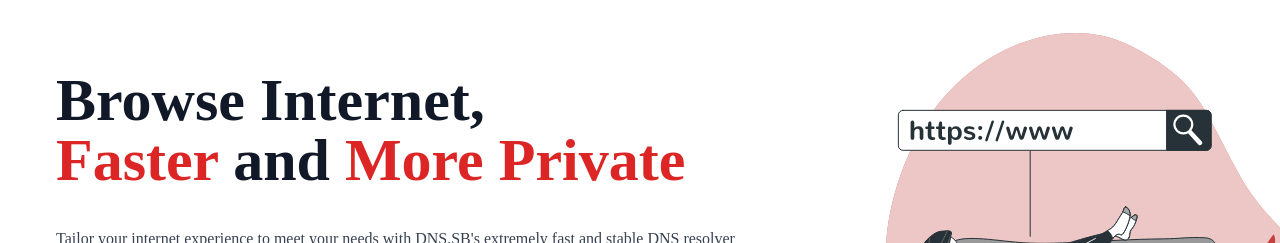
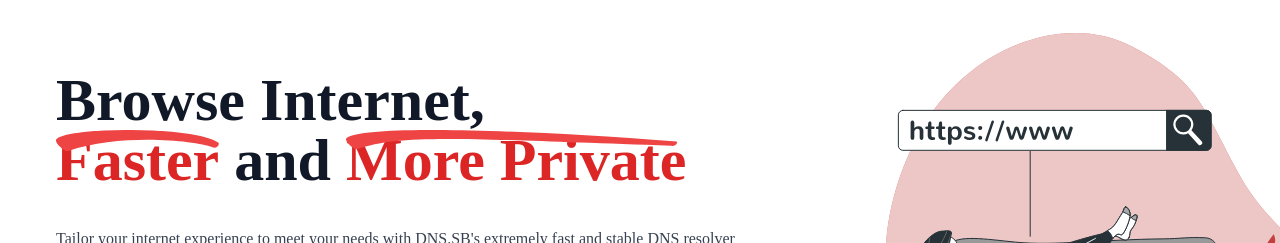
Before and after one commit to dns-sb/dns.sb, a Next.js app: page / in a window 1280 px wide. Shown: the part 124-367 px from the top of the page. Built offline with nearby package versions, Linux system fonts and the light colour scheme; no server answers.

Commit message:
add underline and a tag hover style

```diff
--- a/src/components/page-home/features.tsx
+++ b/src/components/page-home/features.tsx
@@ -89,7 +89,7 @@ function MassiveNetwork() {
             Since nearly everything you do on the Internet starts with a DNS request. A fast, performant DNS can accelerate almost everything you do online.
           </p>
           <p className="my-8 text-gray-600 dark:text-gray-300">
-            Built on top of <a href="https://xtom.com" className="text-red-600 hover:underline hover:underline-offset-3" target="_blank" rel="noopenner noreferrer">xTom</a>’s massive global anycast network, DNS.SB operates at 30 locations across 6 continents, resolving queries from anywhere of the world.
+            Built on top of <a href="https://xtom.com" className="text-red-600 hover:underline hover:underline-offset-3 link-hover-red" target="_blank" rel="noopenner noreferrer">xTom</a>’s massive global anycast network, DNS.SB operates at 30 locations across 6 continents, resolving queries from anywhere of the world.
           </p>
         </div>
         <div className="md:w-5/12 lg:w-1/2">
--- a/src/components/page-home/hero.tsx
+++ b/src/components/page-home/hero.tsx
@@ -12,11 +12,25 @@ export default function Hero() {
             <Balancer>
               Browse Internet,
               <br />
-              <span className="text-red-600">Faster</span>
+              <span className="text-red-600 relative">Faster
+                <svg x="0px" y="0px" viewBox="0 0 21.7 2.8" className="absolute left-0 w-full">
+                  <path
+                    className="fill-red-500"
+                    xmlns="http://www.w3.org/2000/svg"
+                    d="M0,1.3c-0.2,0.4,1.2,1.7,1.6,1.5c7-2.4,16.9-1.4,19.2-0.5c0,0,0,0,0,0c0.5,0.2,1-0.3,0.8-0.6  C18.5-0.6,0.9-0.4,0,1.3z" />
+                </svg>
+              </span>
               {' '}
               and
               {' '}
-              <span className="text-red-600">More Private</span>
+              <span className="text-red-600 relative">More Private
+                <svg x="0px" y="0px" viewBox="0 0 50 2.8" className="absolute left-0 w-full">
+                  <path
+                    className="fill-red-500"
+                    xmlns="http://www.w3.org/2000/svg"
+                    d="M0,1.3c-0.2,0.4,1.2,1.7,1.6,1.5c7-2.4,16.9-1.4,46.2-0.5c0,0,0,0,0,0c0.5,0.2,1-0.3,0.8-0.6 C18.5-0.6,0.9-0.4,0,1.3z" />
+                </svg>
+              </span>
             </Balancer>
           </h1>
           <p className="mt-8 text-gray-700 dark:text-gray-200">
--- a/src/styles/globals.css
+++ b/src/styles/globals.css
@@ -28,6 +28,41 @@
 .pl_logo_warp a:nth-child(7) img {
   height: calc(53px + 32px);
 }
+
+article p a,
+article td a,
+article ul li a{
+    display: inline-block;
+    overflow: hidden;
+    position: relative;
+    text-decoration: none !important;
+    vertical-align: top;
+}
+
+article p a::after,
+article td a::after,
+article ul li a::after{
+    content: '';
+    position: absolute;
+    top: 60%;
+    left: 0;
+    right: 0;
+    bottom: 4px;
+    background: #008ae670;
+    transition: top 200ms cubic-bezier(0, 0.8, 0.13, 1);
+    z-index: -1;
+}
+
+.link-hover-red::after{
+    background: #e6373770;
+}
+
+article p a:hover:after,
+article td a:hover:after,
+article ul li a:hover:after{
+    top: 4px;
+}
+
 @media (max-width: 570px) {
   .pl_logo_warp {
     flex-wrap: nowrap;
```
